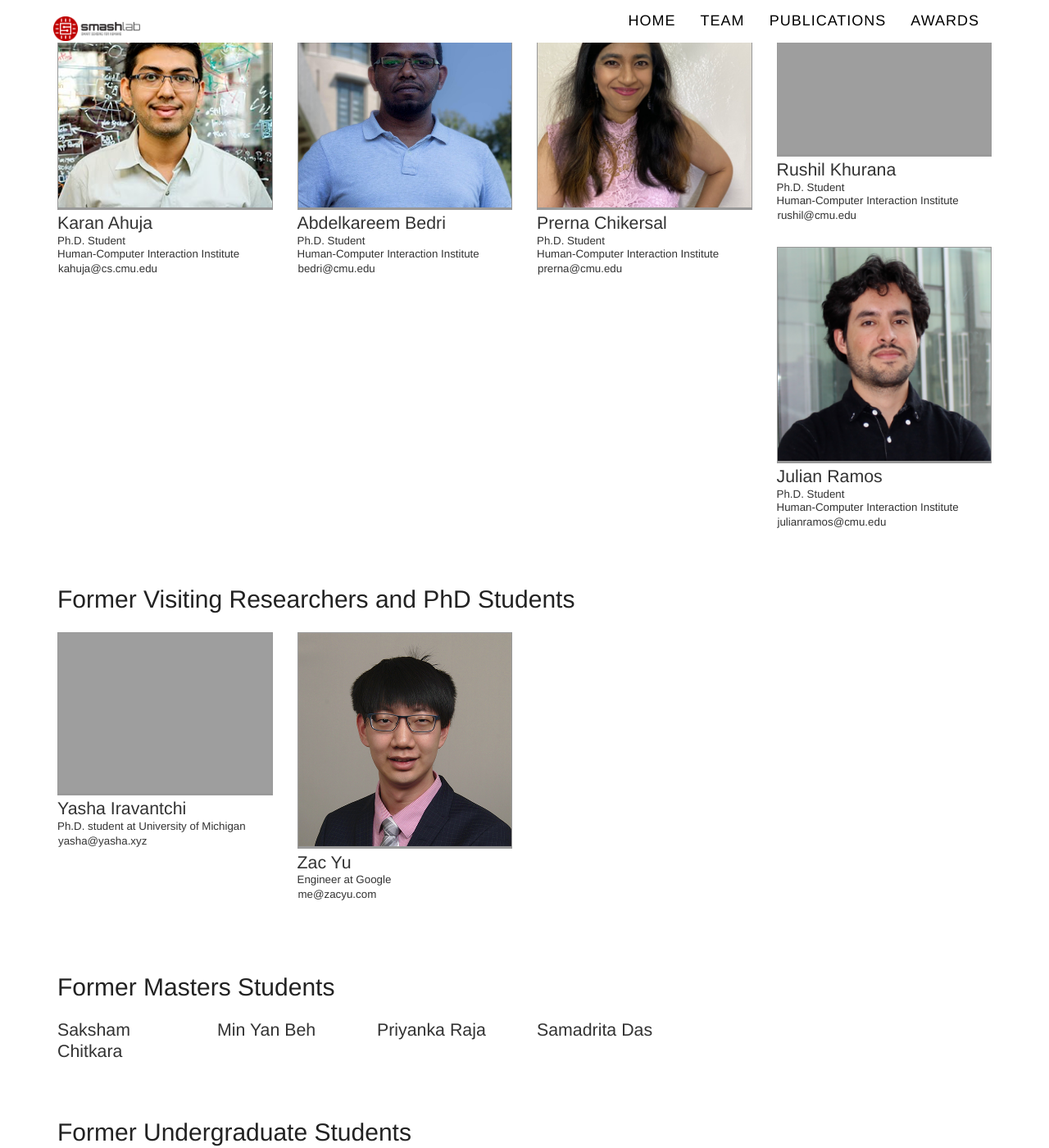
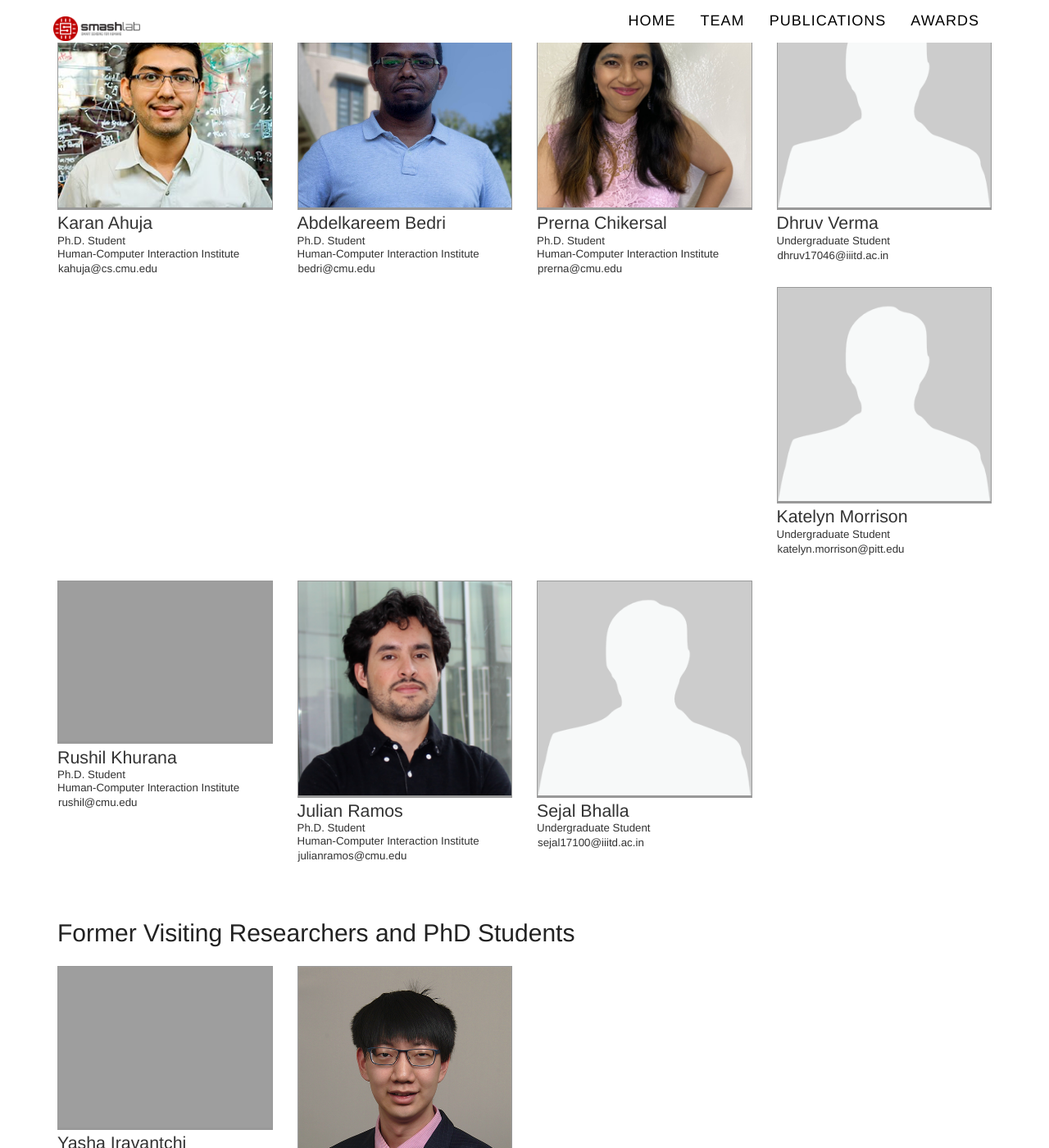
Before and after one commit to cmusmashlab/cmusmashlab.github.io, a Jekyll site: the page built from members/index.html, in a window 1280 px wide and 1400 px high, scrolled down 981 px. Shown: the whole window at 82% size. Built offline with Jekyll 4.4.1, drawn with Linux system fonts in a browser that asks for light colours; nearby versions of some CDN libraries; some web fonts are replaced.

Commit message:
made changes to the members

```diff
--- a/_data/members.yml
+++ b/_data/members.yml
@@ -56,6 +56,30 @@
   affiliation: HCII
   status: current
 
+- id: dhruv
+  name: Dhruv Verma
+  image: /images/members/dummy.png
+  email: dhruv17046@iiitd.ac.in
+  degree: Undergraduate Student
+  affiliation: IIIT Delhi
+  status: current
+
+- id: sejal
+  name: Sejal Bhalla
+  image: /images/members/dummy.png
+  email: sejal17100@iiitd.ac.in
+  degree: Undergraduate Student
+  affiliation: IIIT Delhi
+  status: current
+
+- id: katelyn
+  name: Katelyn Morrison
+  image: /images/members/dummy.png
+  email: katelyn.morrison@pitt.edu
+  degree: Undergraduate Student
+  affiliation: University of Pittsburgh
+  status: current
+# Other Collaborators
 
 
 
```
